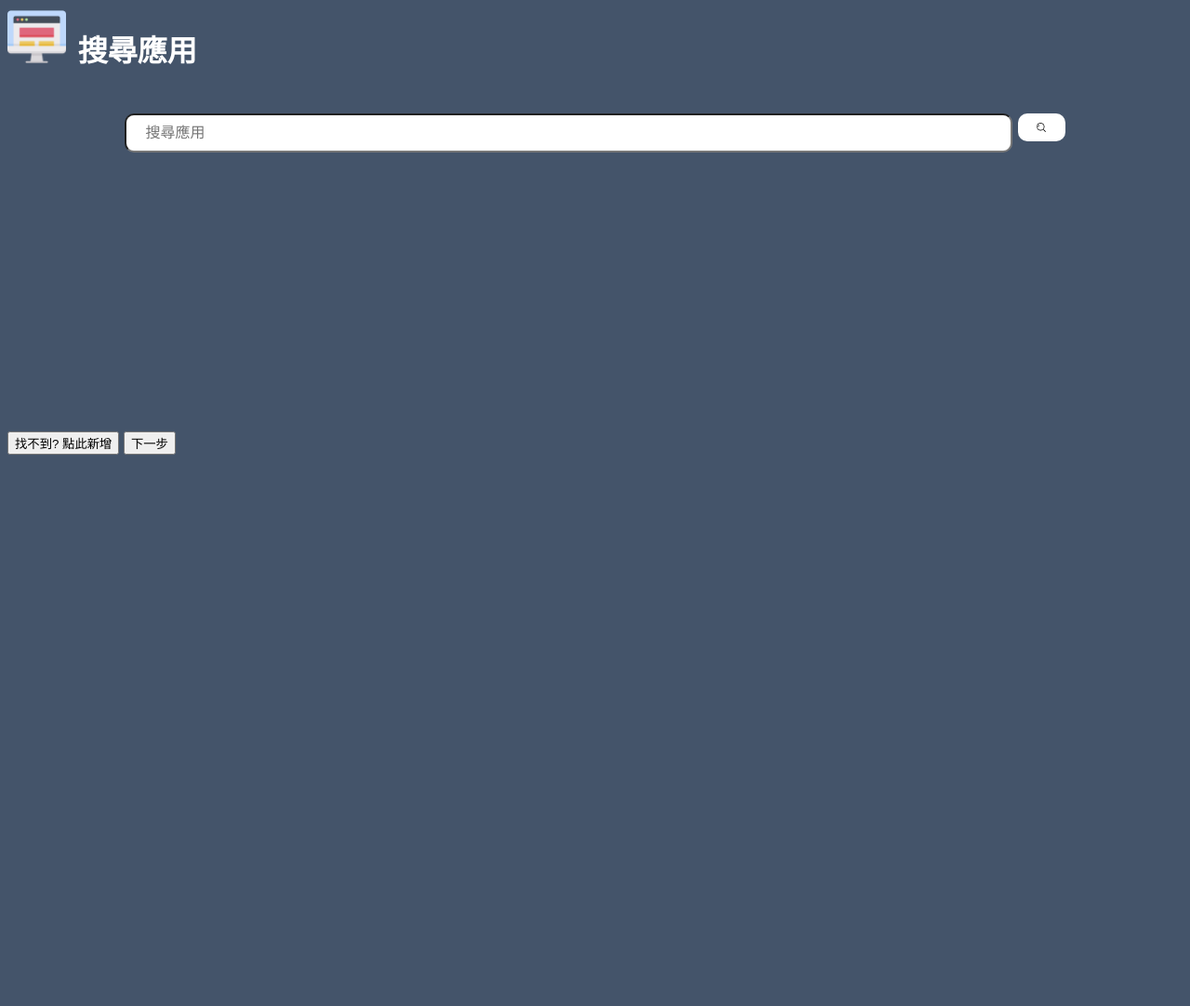
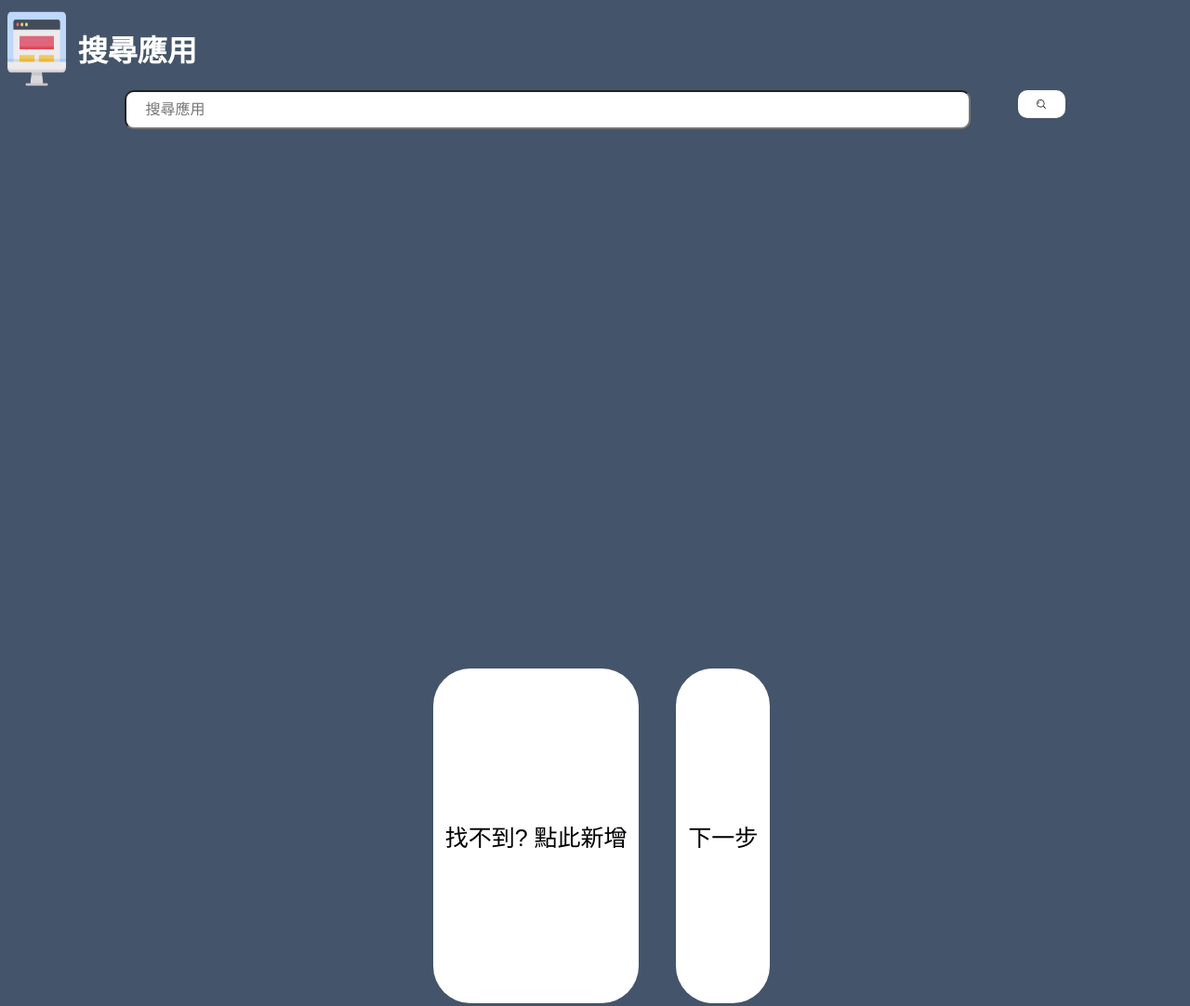
Before and after one commit to cies96035/2023-NYCU-Intro-Database-Project, a plain HTML site: page searchApp.html in a window 1280 px wide. Shown: the whole page at 93% size. Before the commit the page ends 800 px from the top, so only its background shows below. Drawn offline with Linux system fonts and the light colour scheme.

Commit message:
simple update

```diff
--- a/hardwareStrict.css
+++ b/hardwareStrict.css
@@ -1,11 +1,20 @@
-/* CSS樣式 */
     body {
         font-family: Arial, sans-serif;
         background-color: #44546A;
     }
 
+    .header-container {
+        display: flex;
+        /* overflow: auto; */
+    }
     h1 {
-        color: #333;
+        color: #FFFFFF;
+    }
+    .image {
+        /* float: left; */
+        margin-right: 1%;
+        width: 5%;
+        height: auto;
     }
 
     .button-container {
@@ -27,10 +36,3 @@
         margin: 20px;
         font-size: 40px;
     }
-    .button-black-border {
-        border: 5px solid #000;
-    }
-    .image {
-        width: 150px;
-        height: auto;
-    }
--- a/hardwareStrict.js
+++ b/hardwareStrict.js
@@ -22,7 +22,6 @@ searchButton.addEventListener('click', function() {
 });
 
 function searchDataFunction(keyword) {
-    // 在此可以使用你的資料搜尋邏輯，這裡只是一個示例
     var data = [
       '資料1',
       '資料2',
--- a/mainpage.css
+++ b/mainpage.css
@@ -1,20 +1,17 @@
-/* CSS樣式 */
     body {
         font-family: Arial, sans-serif;
         background-color: #44546A;
     }
 
     .header-container {
-        overflow: auto;
-        margin-bottom: 2%;
+        display: flex;
+        /* overflow: auto; */
     }
-
     h1 {
         color: #FFFFFF;
     }
-
     .image {
-        float: left;
+        /* float: left; */
         margin-right: 1%;
         width: 5%;
         height: auto;
@@ -24,13 +21,16 @@
         display: flex;
         align-items: center;
         justify-content: center;
+        margin-top: 20vh;
+        margin-left: 25vh;
+        width: 50vw;
         height: 50vh;
-        margin: 0;
-        padding: 0;
+        /* margin: 0;
+        padding: 0; */
     }
 
     .button {
-        padding: 40px 80px;
+        padding: 3vh 6vw;
         background-color: #FFFFFF;
         color: #000000;
         border: none;
@@ -38,9 +38,6 @@
         border-radius: 40px;
         text-align: center;
         margin: 20px;
-        font-size: 40px;
-    }
-
-    .button-black-border {
+        font-size: 25px;
         border: 5px solid #000;
     }
--- a/result.css
+++ b/result.css
@@ -4,8 +4,18 @@
         background-color: #44546A;
     }
 
+    .header-container {
+        display: flex;
+        /* overflow: auto; */
+    }
     h1 {
-        color: #333;
+        color: #FFFFFF;
+    }
+    .image {
+        /* float: left; */
+        margin-right: 1%;
+        width: 5%;
+        height: auto;
     }
 
     .button-container {
@@ -27,10 +37,3 @@
         margin: 20px;
         font-size: 40px;
     }
-    .button-black-border {
-        border: 5px solid #000;
-    }
-    .image {
-        width: 150px;
-        height: auto;
-    }
--- a/searchApp.css
+++ b/searchApp.css
@@ -1,64 +1,82 @@
-/* CSS樣式 */
     body {
         font-family: Arial, sans-serif;
         background-color: #44546A;
     }
 
     .header-container {
-        overflow: auto;
-        margin-bottom: 2%;
+        display: flex;
+        /* overflow: auto; */
     }
-
     h1 {
         color: #FFFFFF;
     }
-
     .image {
-        float: left;
+        /* float: left; */
         margin-right: 1%;
         width: 5%;
         height: auto;
     }
 
     .search-container {
-    display: block, flex;
+        /* display: block, flex; */
+        display: block;
         width: 80%;
         margin-left: 10%;
     }
-
     #search-input {
         width: 90%;
         padding: 1% 2%;
         font-size: 16px;
         border-radius: 10px;
     }
-
     #search-button {
         padding: 1% 2%;
         background-color: #FFFFFF;
         border-radius: 10px;
         width: 1%;
+        /* height: 1%; */
         float: right;
         cursor: pointer;
     }
 
+    .table-container {
+        height: 400px;
+        overflow: auto;
+    }
     .search-results {
         margin-top: 20px;
         text-align: center;
         border-radius: 10px;
         color: #FFFFFF;
     }
-
     table {
         border-collapse: collapse;
         margin: 0 auto;
     }
-
     table th, table td {
         padding: 8px;
         border: 1px solid #ccc;
     }
-  .table-container {
-    height: 300px; /* 設定容器的高度 */
-    overflow: auto; /* 增加滾動功能 */
+
+    .button-container {
+        display: flex;
+        align-items: right;
+        justify-content: right;
+        margin-top: 20vh;
+        margin-left: 25vh;
+        width: 50vw;
+        height: 50vh;
+        /* margin: 0;
+        padding: 0; */
     }
+    .button {
+        padding: 1vh 1vw;
+        background-color: #FFFFFF;
+        color: #000000;
+        border: none;
+        cursor: pointer;
+        border-radius: 40px;
+        text-align: center;
+        margin: 20px;
+        font-size: 25px;
+    }
--- a/searchApp.html
+++ b/searchApp.html
@@ -1,35 +1,31 @@
 <!DOCTYPE html>
 <html>
 <head>
-  <title>簡單網頁範例</title>
+	<title>搜尋應用</title>
 	<link rel="stylesheet" type="text/css" href="searchApp.css">
 </head>
 <body>
 
-
 	<div class="header-container">
-    <img src="app.png" alt="圖片" class="image">
+		<img src="app.png" class="image">
 		<h1>搜尋應用</h1>
 	</div>
 
 	<div class="search-container">
-    <input type="text" id="search-input" placeholder="搜尋應用">
+		<input type="search" id="search-input" placeholder="搜尋應用">
 		<img src="search.png" id="search-button">
 	</div>
 
 	<div class="table-container">
 		<div id="search-results" class="search-results">
-      <!-- 搜尋結果將在這裡顯示 -->
+			<!-- get table from js -->
 		</div>
 	</div>
 
 	<div class="button-container">
-    <button id="buttonAdd" class="button button-black-border">找不到? 點此新增</button>
-    <button id="buttonNext" class="button button-black-border">下一步</button>
+		<button id="buttonAdd" class="button">找不到? 點此新增</button>
+		<button id="buttonNext" class="button">下一步</button>
 	</div>
-
-
-
 
 	<script src="searchApp.js"></script>
 </body>
```
Also changed, not shown: example.js (added, +23 -0 lines), hardwareStrict.html (+7 -3 lines), mainpage.html (+2 -4 lines), result.html (+23 -15 lines), battery.png (added), result.js (indentation only), searchApp.js (indentation only), 1 other file. Lines whose indentation alone changed are shown as unchanged.
